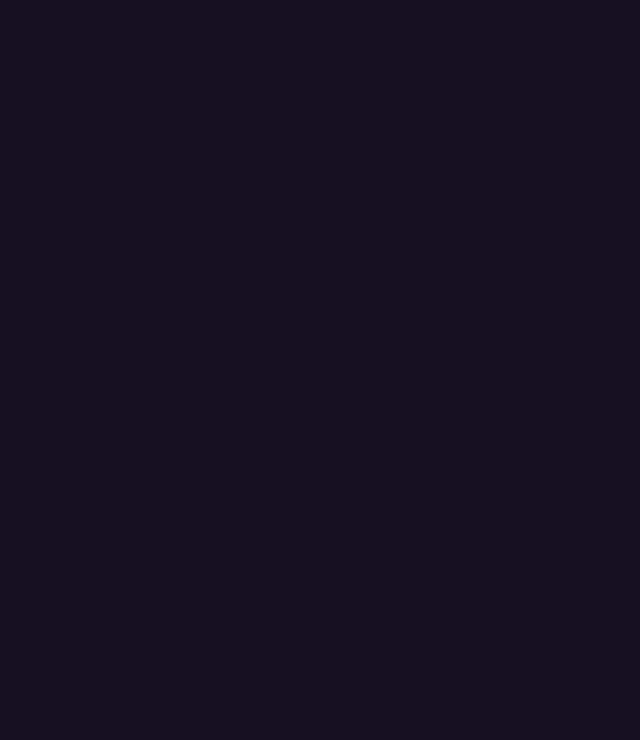
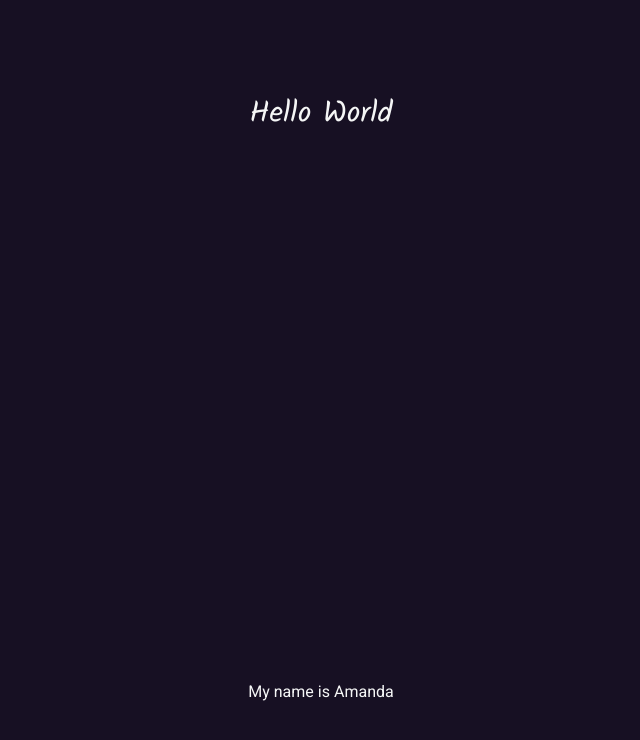
Before and after one commit to amanda-santos/lyra, a Next.js app: page / in a window 1280 px wide. Shown: the top 740 px of the page, without its empty margins (319-959 px from the left). Built offline with nearby package versions, Linux system fonts and the light colour scheme.

Commit message:
feat: :lipstick: setup fonts

```diff
--- a/src/app/layout.tsx
+++ b/src/app/layout.tsx
@@ -1,8 +1,18 @@
 import type { Metadata } from "next";
-import { Inter } from "next/font/google";
+import { Heebo, Kalam } from "next/font/google";
 import "./globals.css";
 
-const inter = Inter({ subsets: ["latin"] });
+const heebo = Heebo({
+  subsets: ["latin"],
+  variable: "--font-body",
+  weight: ["400", "500"],
+});
+
+const kalam = Kalam({
+  subsets: ["latin"],
+  variable: "--font-heading",
+  weight: ["400"],
+});
 
 export const metadata: Metadata = {
   title: "Amanda Santos",
@@ -16,7 +26,7 @@ export default function RootLayout({
 }>) {
   return (
     <html lang="en">
-      <body className={inter.className}>{children}</body>
+      <body className={`${heebo.variable} ${kalam.variable}`}>{children}</body>
     </html>
   );
 }
--- a/src/app/page.tsx
+++ b/src/app/page.tsx
@@ -1,5 +1,9 @@
 export default function Home() {
   return (
-    <main className="flex min-h-screen flex-col items-center justify-between p-24 bg-surface-background"></main>
+    <main className="flex min-h-screen flex-col items-center justify-between p-24 bg-surface-background">
+      <h1 className="font-heading text-text-primary text-3xl">Hello World</h1>
+
+      <p className="text-text-primary font-body">My name is Amanda</p>
+    </main>
   );
 }
--- a/tailwind.config.ts
+++ b/tailwind.config.ts
@@ -20,6 +20,10 @@ const config: Config = {
       "text-primary": "#F5F6F6",
       "text-secondary": "#CDD0D4",
     },
+    fontFamily: {
+      body: ["var(--font-body)"],
+      heading: ["var(--font-heading)"],
+    },
   },
   plugins: [],
 };
```
